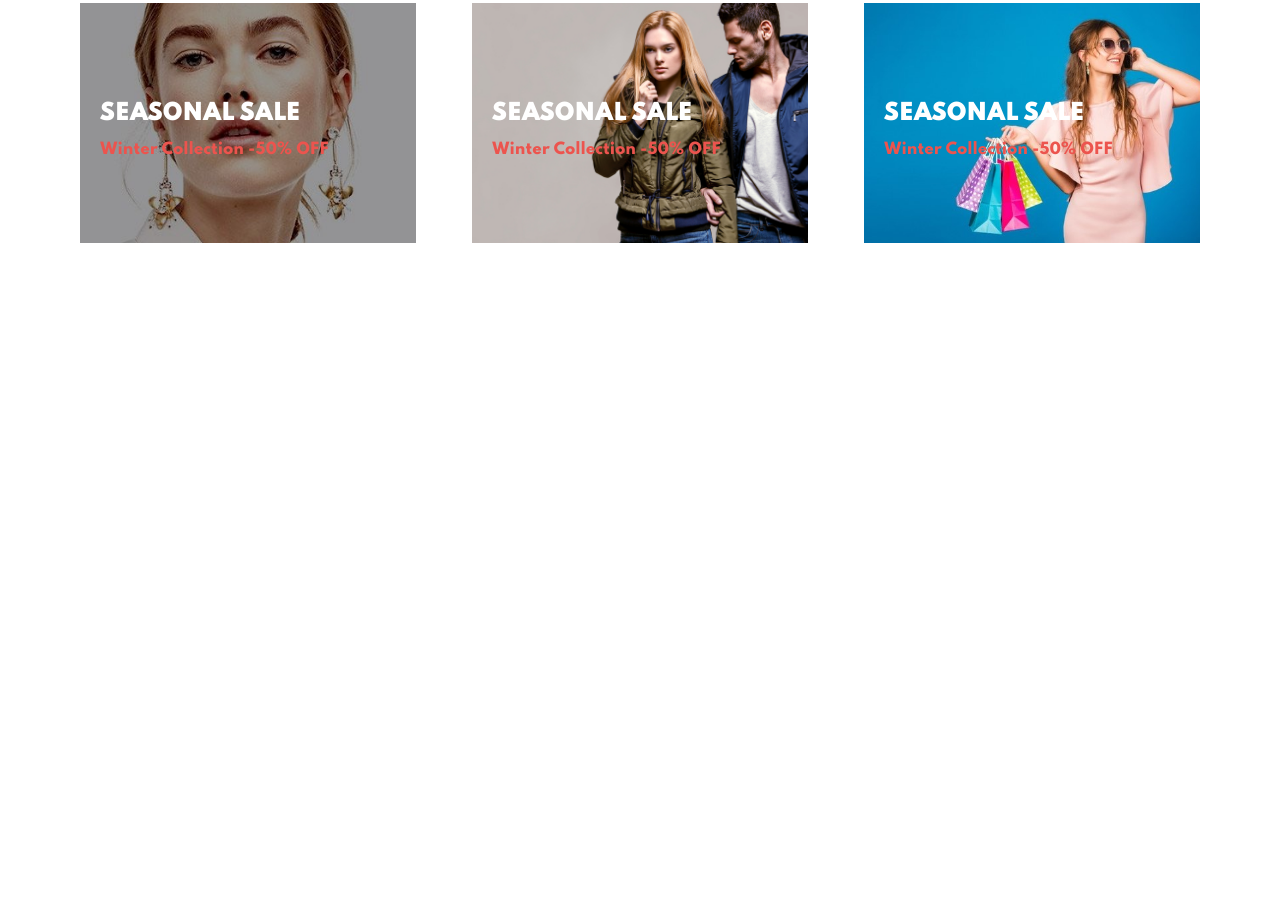
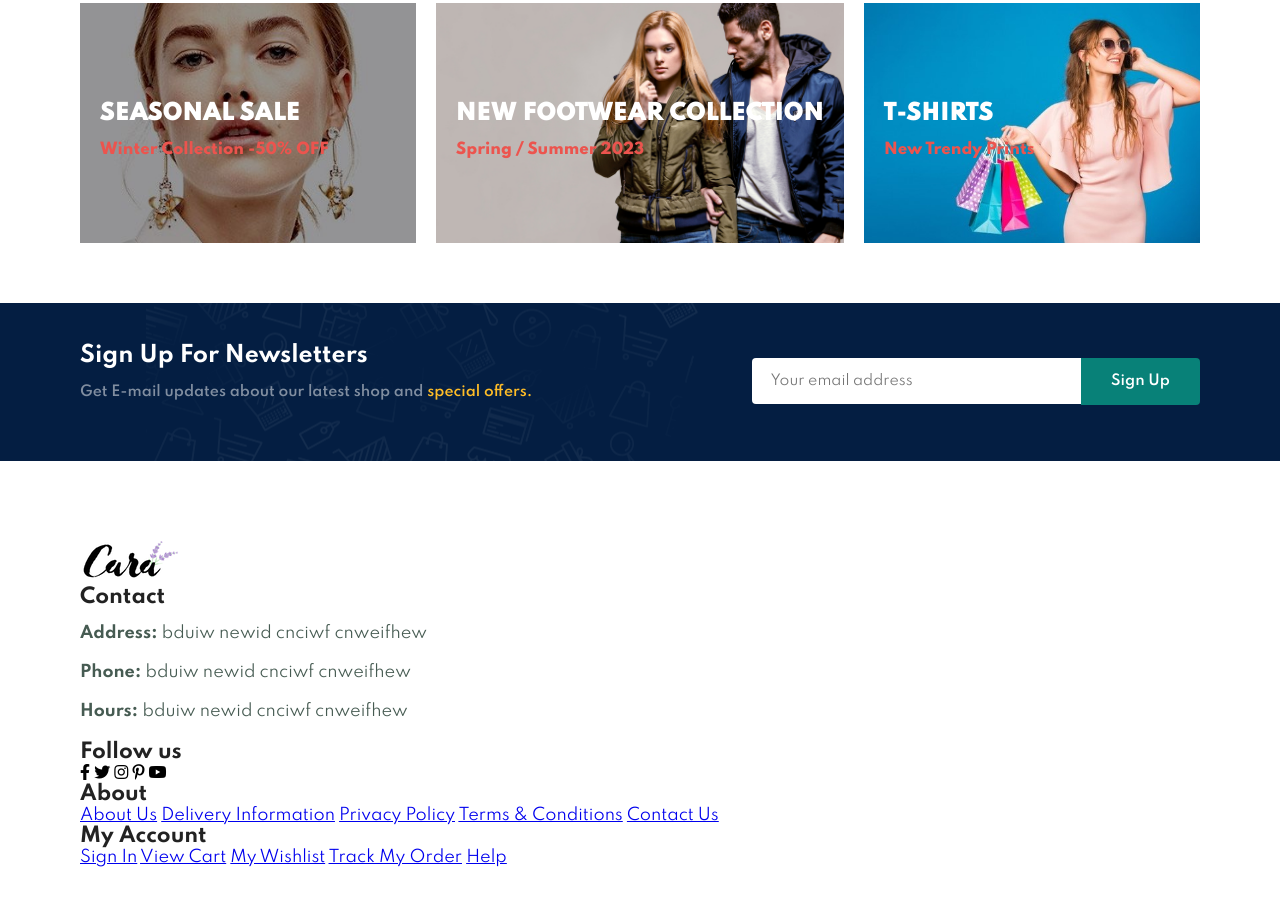
Before and after one commit to Sneha-Mittal88293/Ecommerce-Website, a plain HTML site: page index.html in a window 1280 px wide. Shown: the part 4007-4914 px from the top of the page. Before the commit the page ends 4270 px from the top, so only its background shows below. Drawn offline with Linux system fonts and the light colour scheme.

Commit message:
add footer

```diff
--- a/index.html
+++ b/index.html
@@ -357,14 +357,62 @@
             <h3>Winter Collection -50% OFF</h3>
          </div>
          <div class="banner-box banner-box2">
-            <h2>SEASONAL SALE</h2>
-            <h3>Winter Collection -50% OFF</h3>
+            <h2>NEW FOOTWEAR COLLECTION</h2>
+            <h3>Spring / Summer 2023</h3>
          </div>
          <div class="banner-box banner-box3">
-            <h2>SEASONAL SALE</h2>
-            <h3>Winter Collection -50% OFF</h3>
+            <h2>T-SHIRTS</h2>
+            <h3>New Trendy Prints</h3>
          </div>
     </section>
+
+    <section id="newsletter" class="section-p1 section-m1">
+        <div class="newstext">
+        <h4>Sign Up For Newsletters</h4>
+        <p>Get E-mail updates about our latest shop and<span> special offers.</span></p>
+    </div>
+    <div class="form">
+            <input type="text" placeholder="Your email address">
+            <button class="normal">Sign Up</button>
+    </div>
+</section>
+
+<footer class="section-p1">
+  <div class="col">
+    <img src="img/logo.png" alt="logo">
+    <h4>Contact</h4>
+    <p><strong>Address: </strong>bduiw newid cnciwf cnweifhew</p>
+    <p><strong>Phone: </strong>bduiw newid cnciwf cnweifhew</p>
+    <p><strong>Hours: </strong>bduiw newid cnciwf cnweifhew</p>
+    <div class="follow">
+     <h4>Follow us</h4>
+     <div class="icon">
+        <i class="fab fa-facebook-f"></i>
+        <i class="fab fa-twitter"></i>
+        <i class="fab fa-instagram"></i>
+        <i class="fab fa-pinterest-p"></i>
+        <i class="fab fa-youtube"></i>
+     </div>
+    </div>
+  </div>
+  <div class="col">
+    <h4>About</h4>
+    <a href="#">About Us</a>
+    <a href="#">Delivery Information</a>
+    <a href="#">Privacy Policy</a>
+    <a href="#">Terms & Conditions</a>
+    <a href="#">Contact Us</a>
+  </div>
+
+  <div class="col">
+    <h4>My Account</h4>
+    <a href="#">Sign In</a>
+    <a href="#">View Cart</a>
+    <a href="#">My Wishlist</a>
+    <a href="#">Track My Order</a>
+    <a href="#">Help</a>
+  </div>
+</footer>
     <script src="script.js"></script>
 </body>
 </html>
--- a/style.css
+++ b/style.css
@@ -414,3 +414,61 @@ body {
   font-weight: 800;
   font-size: 15px;
 }
+
+#newsletter{
+  display: flex;
+  justify-content: space-between;
+  flex-wrap: wrap;
+  align-items: center;
+  background-image: url(img/banner/b14.png);
+  background-repeat: no-repeat;
+  background-position: 20% 30%;
+  background-color:#041e42;
+
+}
+
+#newsletter h4{
+  font-size: 22px;
+  font-weight: 700;
+  color: #fff;
+}
+
+#newsletter p{
+  font-size: 14px;
+  font-weight: 600;
+  color: #818ea0;
+}
+
+#newsletter p span{
+  color: #ffbd27;
+}
+
+#newsletter .form{
+  display: flex;
+  width: 40%;
+
+}
+
+#newsletter input{
+  height: 2.885rem;
+  padding: 0 1.25em;
+  font-size: 14px;
+  width: 100%;
+  border: 1px solid transparent;
+  border-radius: 4px;
+  outline: none;
+  border-top-right-radius: 0;
+  border-bottom-right-radius: 0;
+}
+
+#newsletter button{
+   background-color: #088178;
+   color: #fff;
+   white-space: nowrap;
+   border-top-left-radius: 0;
+   border-bottom-left-radius: 0;
+}
+
+footer .col p{
+  text-align: left;
+}
```
